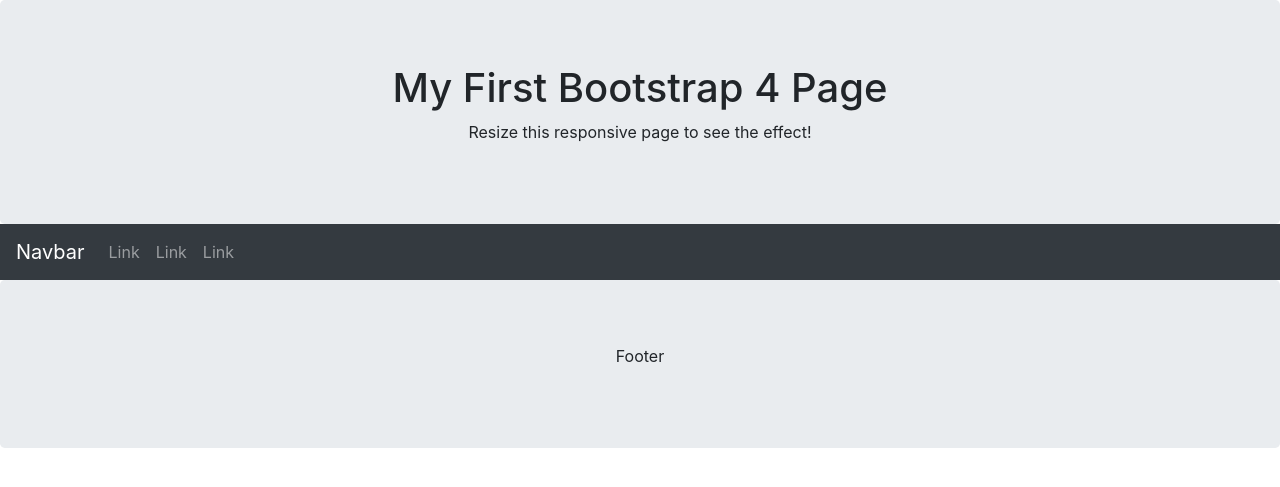
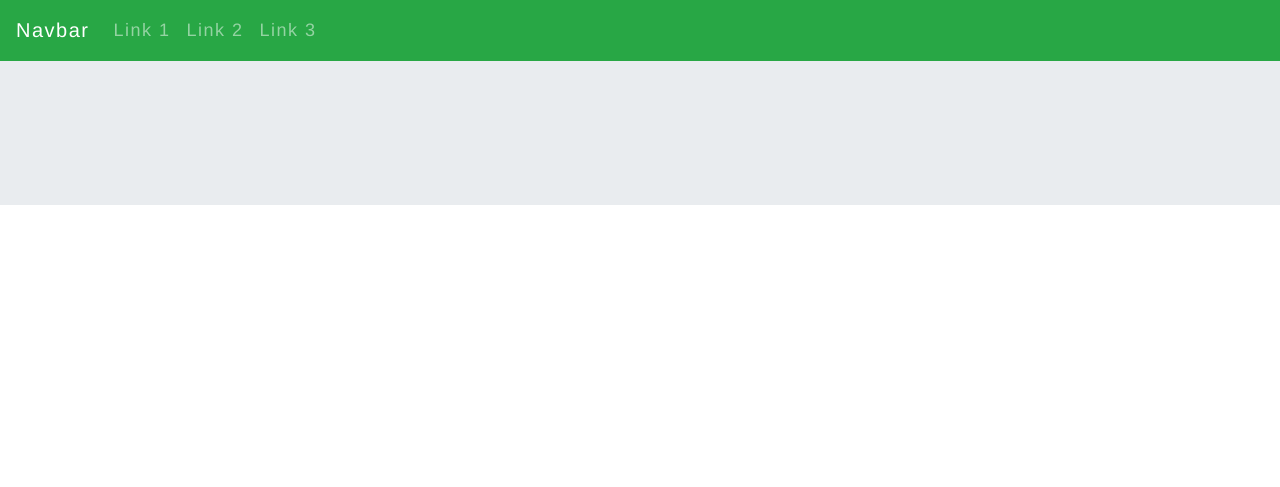
Before and after one commit to Ranilvannan/kathai_out, a Flask app: page /tags/1 in a window 1280 px wide. Shown: the top 487 px of the page. Run offline with Flask 2, Linux system fonts and the light colour scheme; some libraries are stand-ins or nearby versions.

Commit message:
first co

```diff
--- a/application.py
+++ b/application.py
@@ -10,7 +10,14 @@
 
 @app.route('/')
 def index_page():
-    return render_template('test.html')
+    story_list = mongo.db.hindi.find()
+    print(story_list, "----")
+    print(dir(story_list), "----")
+    print(story_list.count(), "----")
+    if not story_list.count():
+        abort(404)
+
+    return render_template('home_page.html', records=story_list)
 
 
 @app.route('/tags/<tags>/')
--- a/templates/base.html
+++ b/templates/base.html
@@ -3,28 +3,29 @@
 	<head>
 	<title>{% block title %}{% endblock %}</title>
 	<meta charset="utf-8">
-    <meta name="keywords" content="{% block keywords %}{% endblock %}">
-    <meta name="description" content="{% block description %}{% endblock %}">
-    <meta name="viewport" content="width=device-width, initial-scale=1.0">
+	<meta name="viewport" content="width=device-width, initial-scale=1">
 	<link rel="stylesheet" href="https://maxcdn.bootstrapcdn.com/bootstrap/4.5.2/css/bootstrap.min.css">
 	<script src="https://ajax.googleapis.com/ajax/libs/jquery/3.5.1/jquery.min.js"></script>
 	<script src="https://cdnjs.cloudflare.com/ajax/libs/popper.js/1.16.0/umd/popper.min.js"></script>
 	<script src="https://maxcdn.bootstrapcdn.com/bootstrap/4.5.2/js/bootstrap.min.js"></script>
 	<style>
-          .fakeimg {
-            height: 200px;
-            background: #aaa;
+	body {
+  		letter-spacing: 1.5px;
+  		line-height: 1.6;
+  		color: rgba(37,38,94,0.9);
+		font-family: "euclid_circular_a","Source Sans Pro","Helvetica Neue","Helvetica","Arial",sans-serif;
+		text-rendering: optimizeLegibility;
+		font-size: 18px;
 	}
+
+	.blog-post{
+		cursor: pointer;
+	}
+
 	</style>
 	</head>
 	<body>
-
-<div class="jumbotron text-center" style="margin-bottom:0">
-    <h1>My First Bootstrap 4 Page</h1>
-    <p>Resize this responsive page to see the effect!</p>
-</div>
-
-<nav class="navbar navbar-expand-sm bg-dark navbar-dark">
+		<nav class="navbar navbar-expand-sm bg-success navbar-dark">
 			<a class="navbar-brand" href="#">Navbar</a>
 			<button class="navbar-toggler" type="button" data-toggle="collapse" data-target="#collapsibleNavbar">
 				<span class="navbar-toggler-icon"></span>
@@ -32,23 +33,23 @@
 			<div class="collapse navbar-collapse" id="collapsibleNavbar">
 				<ul class="navbar-nav">
 					<li class="nav-item">
-                <a class="nav-link" href="#">Link</a>
+						<a class="nav-link" href="{{ url_for('tag_page', tags='v1') }}">Link 1</a>
 					</li>
 					<li class="nav-item">
-                <a class="nav-link" href="#">Link</a>
+						<a class="nav-link" href="{{ url_for('tag_page', tags='v2') }}">Link 2</a>
 					</li>
 					<li class="nav-item">
-                <a class="nav-link" href="#">Link</a>
+						<a class="nav-link" href="{{ url_for('tag_page', tags='v3') }}">Link 3</a>
 					</li>
 				</ul>
 			</div>
 		</nav>
-
 		{% block body %}{% endblock %}
-
-<div class="jumbotron text-center" style="margin-bottom:0">
-    <p>Footer</p>
+		<div class="jumbotron jumbotron-fluid">
+			<div class="container">
+				<h1 class="display-4"></h1>
+				<p class="lead"></p>
 			</div>
-
+		</div>
 	</body>
 </html>
```
Also changed, not shown: templates/home_page.html (added, +18 -0 lines). Lines whose indentation alone changed are shown as unchanged.
